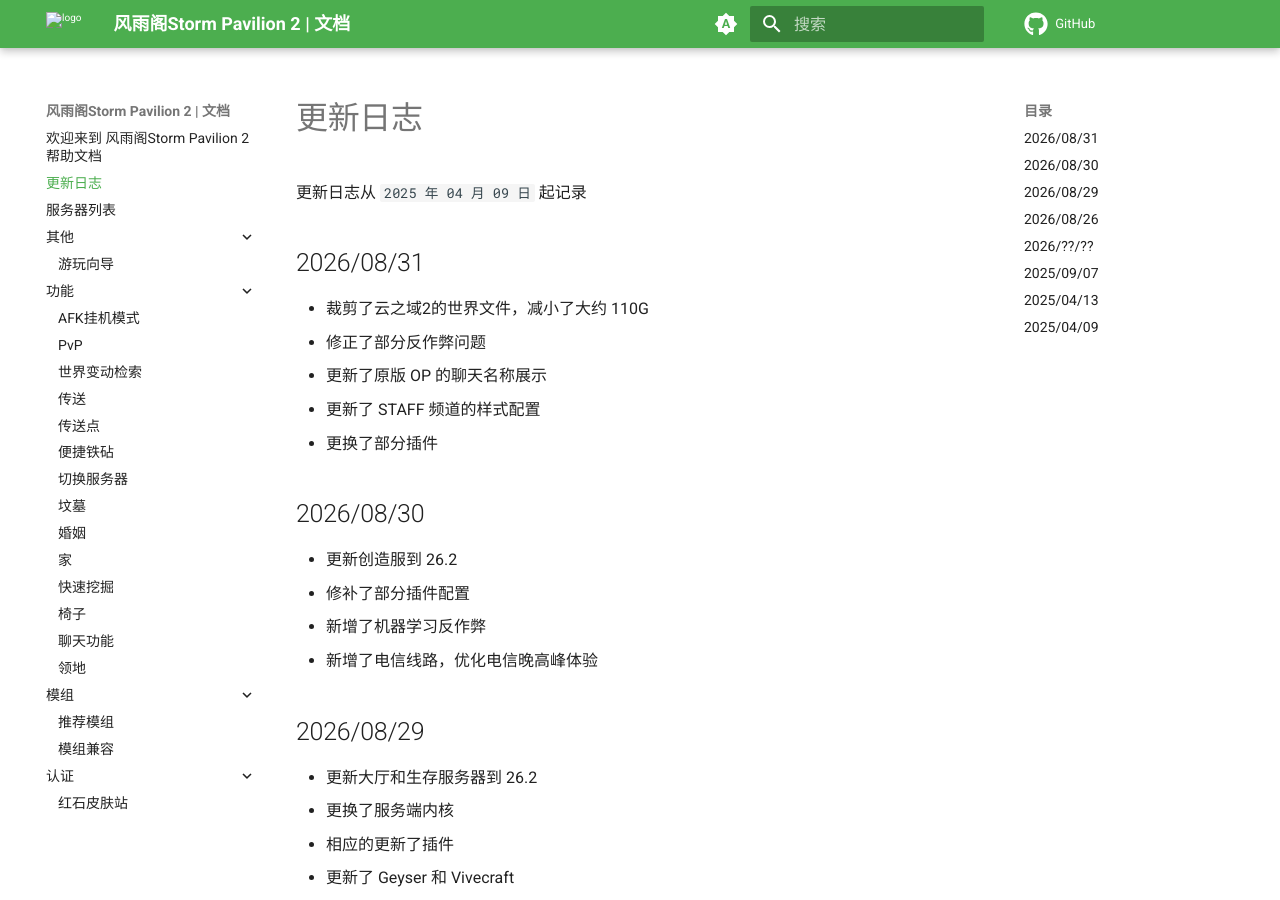
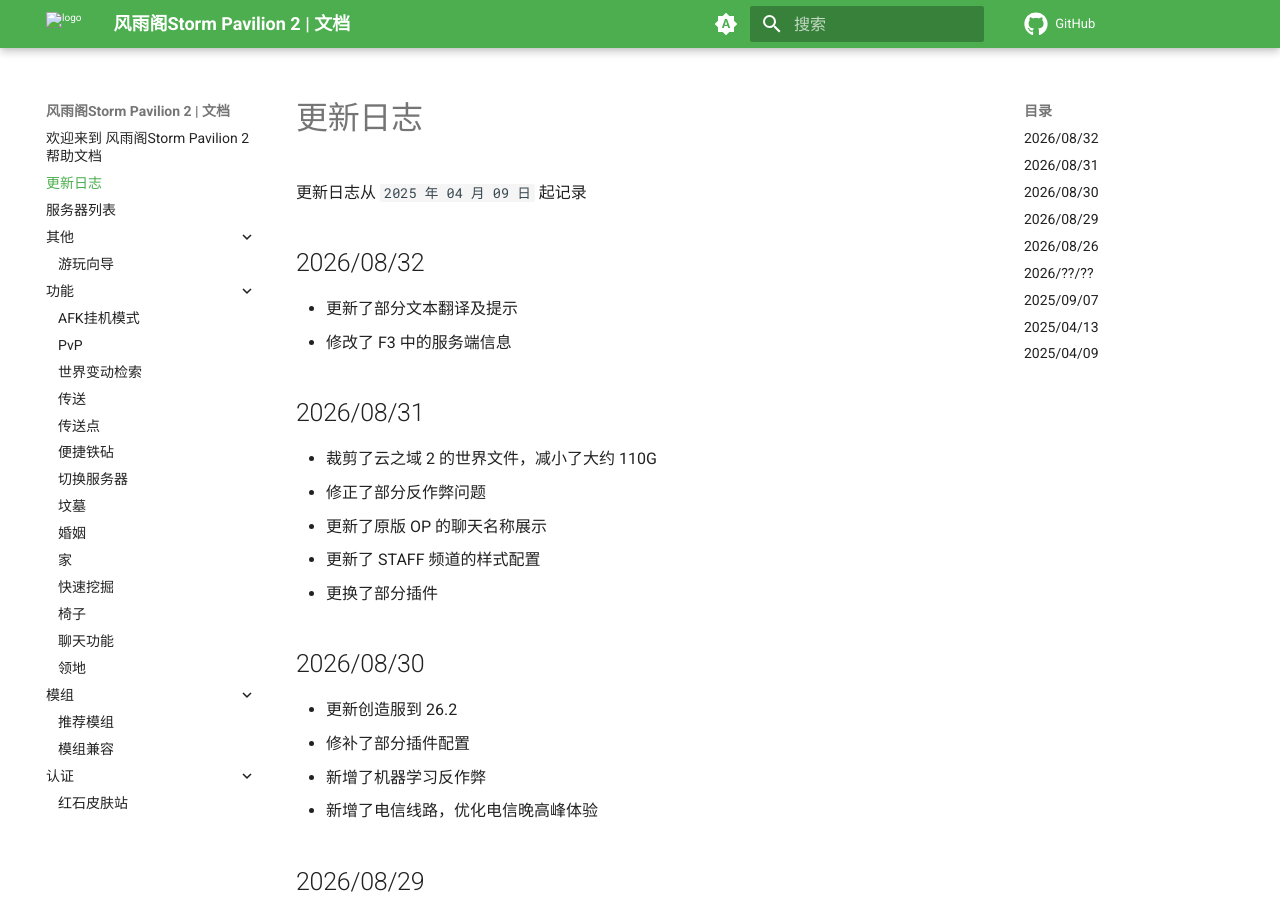
Before and after one commit to SPCraftMC/Docs, an MkDocs documentation site: the page built from docs/更新日志.md, in a window 1280 px wide and 900 px high. Built offline with MkDocs 1.6.1 and Material for MkDocs 9.7.7, drawn with Linux system fonts in a browser that asks for light colours; comment, search, counter and statistics services are not loaded.

Commit message:
Update 更新日志.md: Add new entries for 2026/08/32 and improve text formatting

```diff
--- a/docs/更新日志.md
+++ b/docs/更新日志.md
@@ -2,9 +2,14 @@
 
 更新日志从 `2025 年 04 月 09 日` 起记录
 
+## 2026/08/32
+
+- 更新了部分文本翻译及提示
+- 修改了 F3 中的服务端信息
+
 ## 2026/08/31
 
-- 裁剪了云之域2的世界文件，减小了大约 110G
+- 裁剪了云之域 2 的世界文件，减小了大约 110G
 - 修正了部分反作弊问题
 - 更新了原版 OP 的聊天名称展示
 - 更新了 STAFF 频道的样式配置
```
